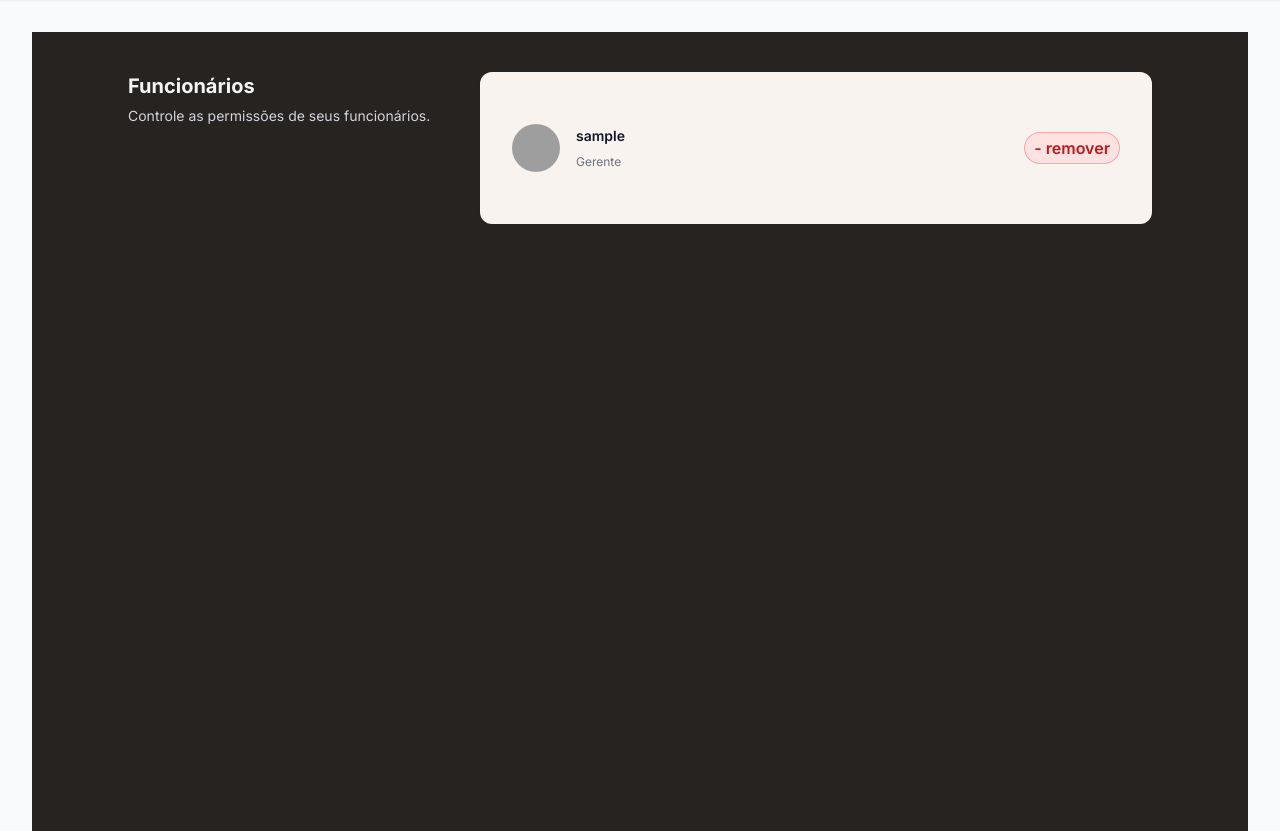
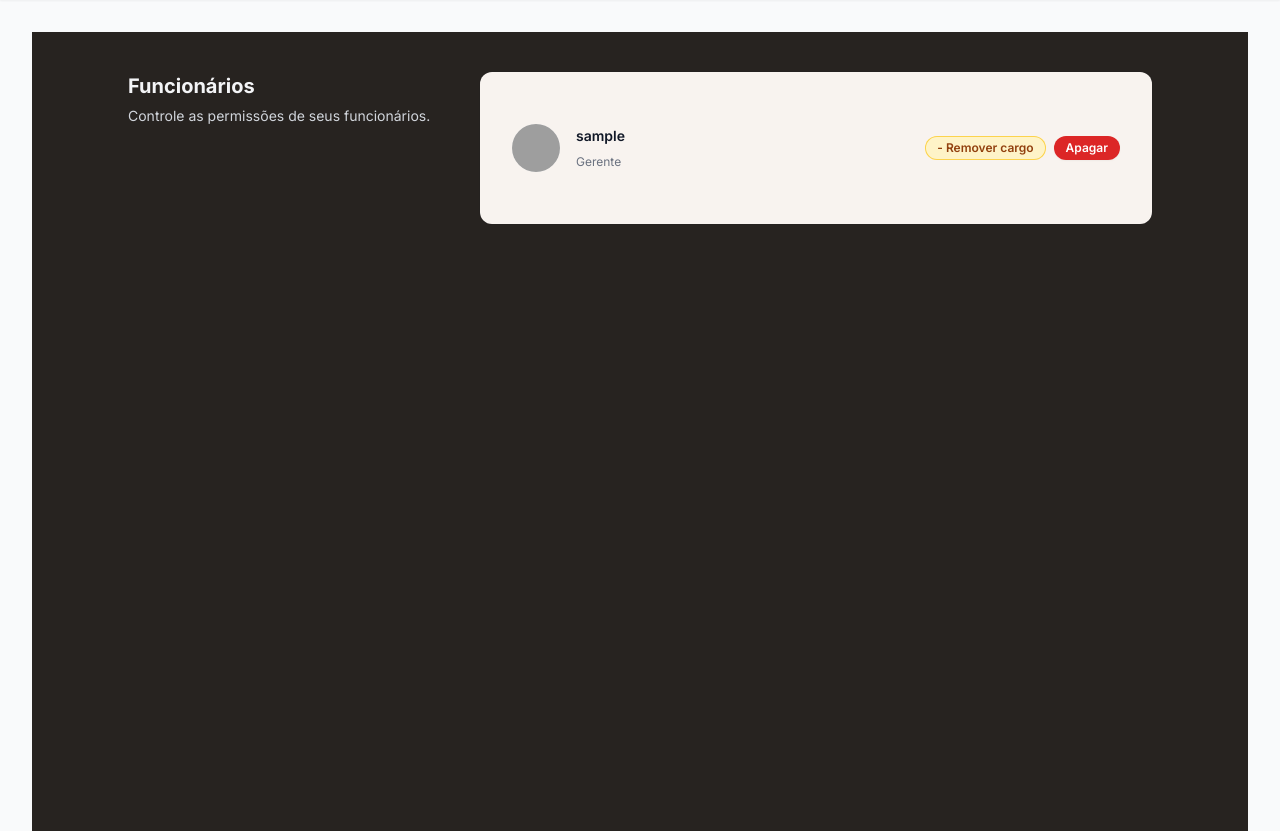
Before and after one commit to Johnny-Duart/Oraculo_IA, a Django app: template mysite/usuarios/templates/permissoes.html in a window 1280 px wide. Shown: the part 65-896 px from the top of the page. Run offline with Django 5.2, Linux system fonts and the light colour scheme; the template is opened without the code that fills it: values that come from a table or form of the project are taken from there, others are empty; the visitor is signed in with stand-in values (Sample User, id 1); data comes from the database, SQL or seed files in the repository; some libraries are stand-ins or nearby versions; grey boxes are pictures that could not be loaded.

Commit message:
feat(templates): adiciona botao interativo de exclusao com confirmacao na tela de permissoes

```diff
--- a/mysite/usuarios/templates/permissoes.html
+++ b/mysite/usuarios/templates/permissoes.html
@@ -32,17 +32,29 @@
                                                 </p>
                                             </div>
                                         </div>
+                                        <div class="flex items-center gap-2">
                                             {% if user|has_role:'gerente' %}
                                                 <a href="{% url 'remover_gerente' user.id %}"
-                                            class="rounded-full bg-red-100 px-2.5 py-1 text-md font-semibold text-red-700 shadow-xs ring-1 ring-red-300 ring-inset hover:bg-red-200">
-                                                - remover
+                                                   class="rounded-full bg-amber-100 px-3 py-1 text-xs font-semibold text-amber-800 shadow-xs ring-1 ring-amber-300 ring-inset hover:bg-amber-200 transition">
+                                                    - Remover cargo
                                                 </a>
                                             {% else %}
                                                 <a href="{% url 'tornar_gerente' user.id %}"
-                                            class="rounded-full bg-white px-2.5 py-1 text-md font-semibold text-gray-900 shadow-xs ring-1 ring-gray-300 ring-inset hover:bg-gray-50">
-                                                + permissão
+                                                   class="rounded-full bg-white px-3 py-1 text-xs font-semibold text-gray-800 shadow-xs ring-1 ring-gray-300 ring-inset hover:bg-gray-100 transition">
+                                                    + Tornar Gerente
                                                 </a>
                                             {% endif %}
+                                            <a href="{% url 'excluir_usuario' user.id %}"
+                                               onclick="return confirm('Tem certeza de que deseja apagar o funcionário \'{{ user.username }}\' do banco de dados?');"
+                                               class="rounded-full bg-red-600 px-3 py-1 text-xs font-semibold text-white shadow-xs hover:bg-red-700 transition"
+                                               title="Apagar do banco de dados">
+                                                Apagar
+                                            </a>
+                                        </div>
+                                    </li>
+                                {% empty %}
+                                    <li class="py-6 text-center text-sm text-gray-500">
+                                        Nenhum outro funcionário cadastrado no sistema.
                                     </li>
                                 {% endfor %}
 
```
Lines whose indentation alone changed are shown as unchanged.
